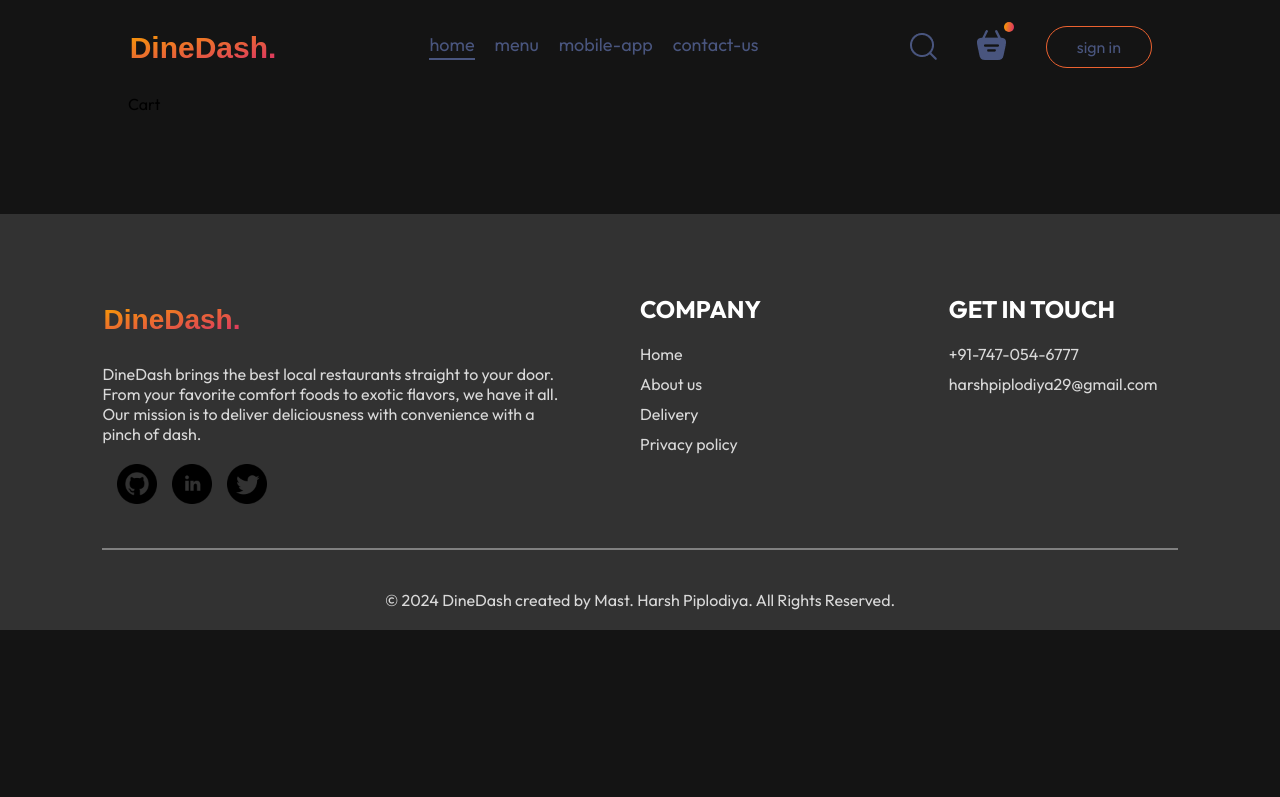
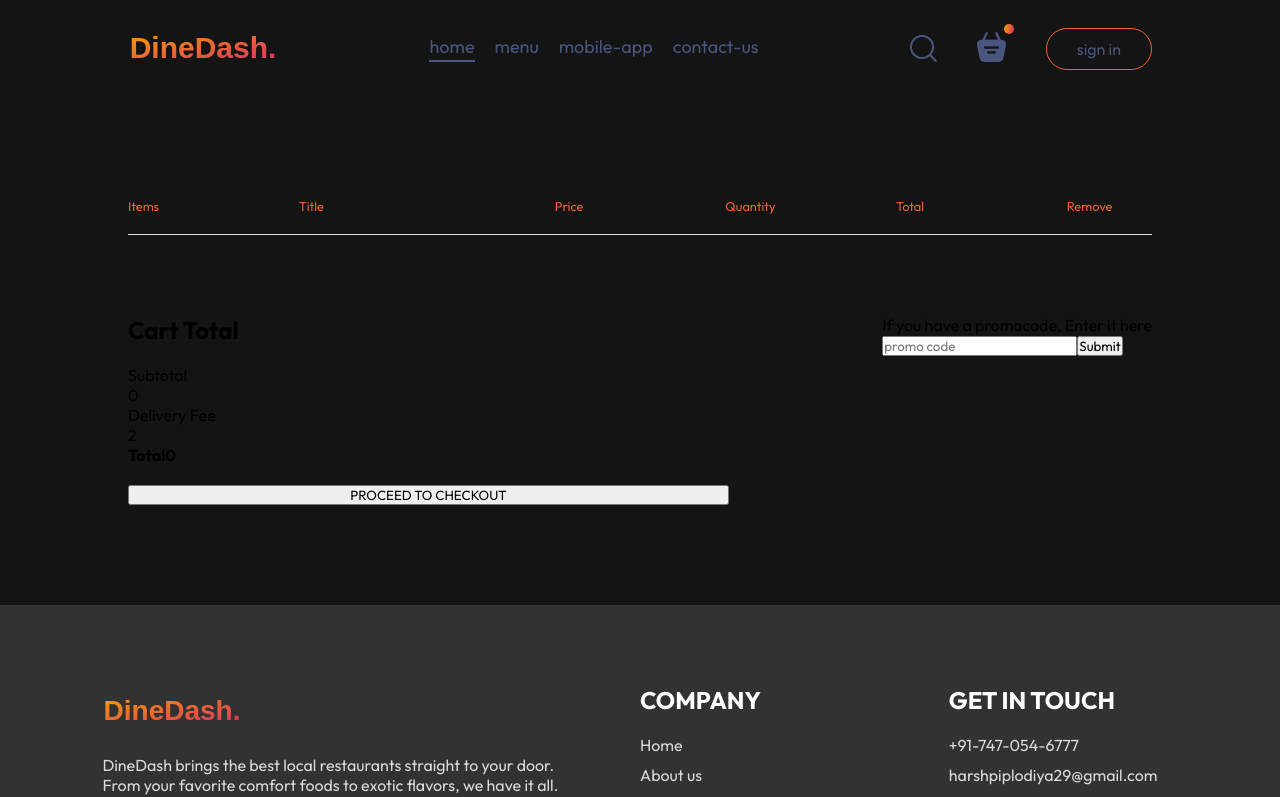
Before and after one commit to Harsh-Piplodiya/DineDash, a React (Vite) app in the folder frontend/: page /cart in a window 1280 px wide. Shown: the top 797 px of the page. Built offline with nearby package versions, Linux system fonts and the light colour scheme.

Commit message:
added cart page

```diff
--- a/frontend/src/components/foodItem/FoodItem.jsx
+++ b/frontend/src/components/foodItem/FoodItem.jsx
@@ -28,7 +28,7 @@
                     <img src={assets.rating_stars} alt="" />
                 </div>
                 <p className="food-item-desc">{ description }</p>
-                <p className="food-item-price">${ price }</p>
+                <p className="food-item-price">&#x20B9;{ price }</p>
             </div>
         </div>
     )
--- a/frontend/src/components/navbar/Navbar.jsx
+++ b/frontend/src/components/navbar/Navbar.jsx
@@ -9,8 +9,7 @@
 
     return (
     <div className='navbar'>
-        {/* <a href=""></a> */}
-        <img src={ assets.dineDash } alt="dineDash logo" className='logo' />
+        <Link to="/"><img src={ assets.dineDash } alt="dineDash logo" className='logo' /></Link>
         <ul className="navbar-menu">
             <Link to='/' onClick={() => setMenu("home")} className={menu === "home" ? "active" : ""}>home</Link>
             <a href='#explore-menu' onClick={() => setMenu("menu")} className={menu === "menu" ? "active" : ""}>menu</a>
@@ -21,7 +20,8 @@
         <div className='navbar-right'>
             <img src={ assets.search_icon } alt="search icon" />
             <div className="navbar-basket-icon">
-                <img src={ assets.basket_icon } alt="cart icon" />
+                {/* <a href="/cart"><img src={ assets.basket_icon } alt="cart icon" /></a> */}
+                <Link to="/cart"><img src={ assets.basket_icon } alt="cart icon" /></Link>
                 <div className="dot"></div>
             </div>
             <button onClick={() => setShowLogin(true)} >sign in</button>
--- a/frontend/src/pages/cart/Cart.jsx
+++ b/frontend/src/pages/cart/Cart.jsx
@@ -1,9 +1,71 @@
-import React from 'react';
+import React, { useContext } from 'react';
 import './cart.css';
+import { StoreContext } from '../../context/StoreContext';
 
 const Cart = () => {
+  const { food_list, cartItems, setCartItems, addToCart, removeFromCart } = useContext(StoreContext);
+
   return (
-    <div>Cart</div>
+    <div className='cart'>
+      <div className="cart-items">
+        <div className="cart-items-title">
+          <p>Items</p>
+          <p>Title</p>
+          <p>Price</p>
+          <p>Quantity</p>
+          <p>Total</p>
+          <p>Remove</p>
+        </div>
+        <br />
+        <hr />
+        { food_list.map((item, index) => {
+          if(cartItems[item._id] > 0){
+            return (
+              <div>
+                <div className="cart-items-title cart-items-item">
+                  <img src={ item.image } alt="" />
+                  <p>{ item.name }</p>
+                  <p>&#x20B9;{ item.price }</p>
+                  <p>{ cartItems[item._id] }</p>
+                  <p>&#x20B9;{ item.price*cartItems[item._id] }</p>
+                  <p onClick={() => removeFromCart(item._id)} className='cross'>x</p>
+                </div>
+                <hr />
+              </div>
+            )
+          }
+        }) }
+      </div>
+      <div className="cart-bottom">
+        <div className="cart-total">
+          <h2>Cart Total</h2>
+          <div>
+            <div className="cart-total-details">
+              <p>Subtotal</p>
+              <p>{ 0 }</p>
+            </div>
+            <div className="cart-total-details">
+              <p>Delivery Fee</p>
+              <p>{ 2 }</p>
+            </div>
+            <div className="cart-total-details">
+              <b>Total</b>
+              <b>{ 0 }</b>
+            </div>
+          </div>
+          <button>PROCEED TO CHECKOUT</button>
+        </div>
+        <div className="card-promocode">
+          <div>
+            <p>If you have a promocode, Enter it here</p>
+            <div className='cart-promocode-input'>
+              <input type="text" placeholder='promo code' />
+              <button>Submit</button>
+            </div>
+          </div>
+        </div>
+      </div>
+    </div>
   )
 }
 
--- a/frontend/src/pages/cart/cart.css
+++ b/frontend/src/pages/cart/cart.css
@@ -0,0 +1,45 @@
+.cart {
+    margin-top: 100px;
+}
+
+.cart-items-title {
+    display: grid;
+    grid-template-columns: 1fr 1.5fr 1fr 1fr 1fr 0.5fr;
+    align-items: center;
+    color: rgb(236, 98, 48);
+    font-size: max(1vw, 12px);
+}
+
+.cart-items-item {
+    margin: 10px 0px;
+    /* color: grey; */
+    color: #d9d9d9;
+}
+
+.cart-items-item img {
+    width: 50px;
+}
+
+.cart hr {
+    height: 1px;
+    background-color: #e2e2e2;
+    border: none;
+}
+
+.cart-items-item .cross{
+    cursor: pointer;
+}
+
+.cart-bottom {
+    margin-top: 80px;
+    display: flex;
+    justify-content: space-between;
+    gap: max(12vw, 20px);
+}
+
+.cart-total {
+    flex: 1;
+    display: flex;
+    flex-direction: column;
+    gap: 20px;
+}
```
Also changed, not shown: frontend/src/assets/assets.js (+32 -32 lines).
